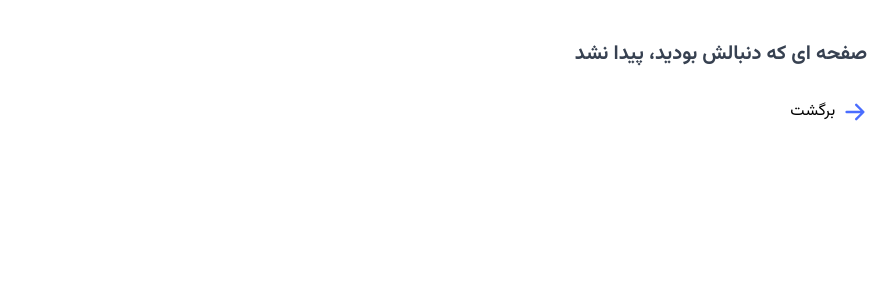
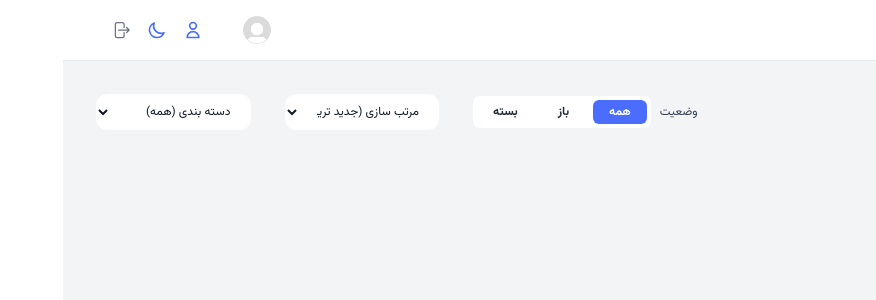
Before and after one commit to mehdias63/Freelancering-App, a React (Vite) app: page /freelancer/projects in a window 1280 px wide. Shown: the top 300 px of the page, without its empty margins (404-1280 px from the left). Built offline with nearby package versions, Linux system fonts and the light colour scheme; no server answers.

Commit message:
update freelancer

```diff
--- a/package.json
+++ b/package.json
@@ -14,7 +14,7 @@
     "@tanstack/react-query": "^5.71.10",
     "@tanstack/react-query-devtools": "^5.10.0",
     "axios": "^1.8.4",
-    "query-string": "^8.1.0",
+    "query-string": "^8.2.0",
     "react": "^18.2.0",
     "react-dom": "^18.2.0",
     "react-hook-form": "^7.55.0",
--- a/src/App.jsx
+++ b/src/App.jsx
@@ -13,7 +13,11 @@ import NotFound from './pages/NotFound'
 import Projects from './pages/Projects'
 import Project from './pages/Project'
 import { DarkModeProvider } from './context/DarkModeContext'
+import FreelancerLayout from './features/freelancer/FreelancerLayout'
 import FreelancerDashboard from './pages/FreelancerDashboard'
+import Proposals from './pages/Proposals'
+import SubmittedProjects from './pages/SubmittedProjects'
+import { ReactQueryDevtools } from '@tanstack/react-query-devtools'
 
 const queryClient = new QueryClient()
 
@@ -21,7 +25,7 @@ function App() {
 	return (
 		<DarkModeProvider>
 			<QueryClientProvider client={queryClient}>
-				<div className="container xl:max-w-screen-xl">
+				<ReactQueryDevtools initialIsOpen={false} />
 				<Toaster />
 				<Routes>
 					<Route path="/auth" element={<Auth />} />
@@ -38,16 +42,21 @@ function App() {
 						<Route path="projects" element={<Projects />} />
 						<Route path="projects/:id" element={<Project />} />
 					</Route>
-						<Route path="/freelancer">
+					<Route path="/freelancer" element={<FreelancerLayout />}>
+						<Route
+							index
+							element={<Navigate to="dashboard" replace />}
+						/>
 						<Route
 							path="dashboard"
 							element={<FreelancerDashboard />}
 						/>
+						<Route path="proposals" element={<Proposals />} />
+						<Route path="projects" element={<SubmittedProjects />} />
 					</Route>
 					<Route path="/" element={<Home />} />
 					<Route path="*" element={<NotFound />} />
 				</Routes>
-				</div>
 			</QueryClientProvider>
 		</DarkModeProvider>
 	)
--- a/src/features/freelancer/FreelancerLayout.jsx
+++ b/src/features/freelancer/FreelancerLayout.jsx
@@ -1,6 +1,6 @@
 import { HiCollection, HiHome } from 'react-icons/hi'
 import AppLayout from '../../ui/AppLayout'
-import { CustomNavLink } from '../../ui/CustomNavLink'
+import CustomNavLink from '../../ui/CustomNavLink'
 import Sidebar from '../../ui/Sidebar'
 
 function FreelancerLayout() {
--- a/src/features/freelancer/projects/ProjectsHeader.jsx
+++ b/src/features/freelancer/projects/ProjectsHeader.jsx
@@ -1,7 +1,53 @@
-import React from 'react'
+import useCategories from '../../../hooks/useCategories'
+import Filter from '../../../ui/Filter'
+import FilterDropDown from '../../../ui/FilterDropDown'
+
+const sortOptions = [
+	{
+		label: 'مرتب سازی (جدید ترین)',
+		value: 'latest',
+	},
+	{
+		label: 'مرتب سازی (قدیمی ترین)',
+		value: 'earliest',
+	},
+]
+
+const statusOptions = [
+	{
+		label: 'همه',
+		value: 'ALL',
+	},
+	{
+		label: 'باز',
+		value: 'OPEN',
+	},
+	{
+		label: 'بسته',
+		value: 'CLOSED',
+	},
+]
 
 function ProjectsHeader() {
-	return <div>ProjectsHeader</div>
+	const { transformedCategories } = useCategories()
+	return (
+		<div className="flex items-center justify-between text-secondary-700 mb-8">
+			<h1 className="text-lg font-bold">لیست پروژه ها</h1>
+			<div className="flex gap-x-8 items-center">
+				<Filter filterField="status" options={statusOptions} />
+				<FilterDropDown filterField="sort" options={sortOptions} />
+				<FilterDropDown
+					filterField="category"
+					options={[
+						{
+							value: 'ALL',
+							label: 'دسته بندی (همه)',
+						},
+						...transformedCategories,
+					]}
+				/>
+			</div>
+		</div>
+	)
 }
-
 export default ProjectsHeader
--- a/src/hooks/useProjects.js
+++ b/src/hooks/useProjects.js
@@ -1,12 +1,11 @@
 import { useQuery } from '@tanstack/react-query'
 import { getProjectsApi } from '../services/projectService'
 import { useLocation } from 'react-router-dom'
+import queryString from 'query-string'
 
 export default function useProjects() {
 	const { search } = useLocation()
-
-	const queryObject = Object.fromEntries(new URLSearchParams(search))
-
+	const queryObject = queryString.parse(search)
 	const { data, isLoading } = useQuery({
 		queryKey: ['projects', queryObject],
 		queryFn: () => getProjectsApi(search),
--- /dev/null
+++ b/src/ui/Filter.jsx
@@ -0,0 +1,40 @@
+import { useSearchParams } from 'react-router-dom'
+
+function Filter({ filterField, options }) {
+	const [searchParams, setSearchParams] = useSearchParams()
+	const currentFilter =
+		searchParams.get(filterField) || options.at(0).value
+
+	function handleClick(value) {
+		searchParams.set(filterField, value)
+		setSearchParams(searchParams)
+	}
+
+	return (
+		<div className="flex items-center gap-x-2 text-xs">
+			<span>وضعیت</span>
+			<div className="flex items-center gap-x-2 p-1 border border-secondary-100 bg-secondary-0 rounded-lg">
+				{options.map(({ value, label }) => {
+					const isActive = value === currentFilter
+					return (
+						<button
+							key={value}
+							disabled={isActive}
+							onClick={() => handleClick(value)}
+							className={`whitespace-nowrap rounded-md px-4 py-1 font-bold transition-all duration-300
+             ${
+								isActive
+									? '!bg-primary-900 text-white'
+									: 'bg-secondary-0 text-secondary-800'
+							}
+              `}
+						>
+							{label}
+						</button>
+					)
+				})}
+			</div>
+		</div>
+	)
+}
+export default Filter
```
Also changed, not shown: 1 other file (tests, documents, lock files or other folders). Lines whose indentation alone changed are shown as unchanged.
